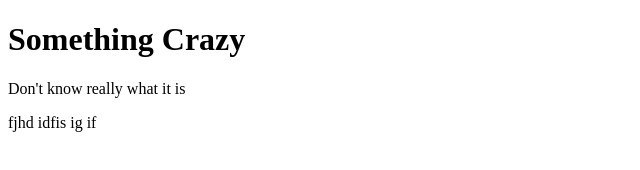
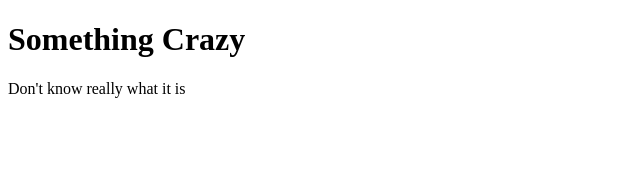
Before and after one commit to KiranSahu2198/newas, a plain HTML site: page index.html in a window 1280 px wide. Shown: the whole page, without its empty margins (0-640 px from the left). Drawn offline with Linux system fonts and the light colour scheme.

Commit message:
update removed

```diff
--- a/index.html
+++ b/index.html
@@ -13,6 +13,5 @@
       [pageSizeOptions]="pageSizeOptions"
       (page)="pageEvent = $event">Don't know really what it is
    </mat-paginator>
-   <p>fjhd idfis ig if</p>
 </body>
 </html>
```
